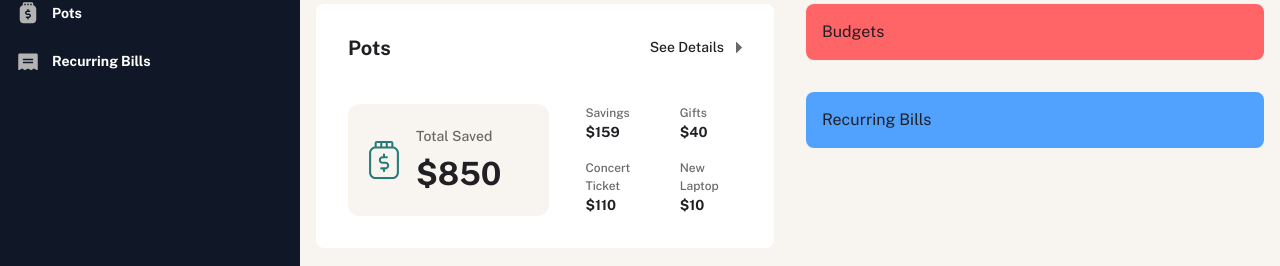
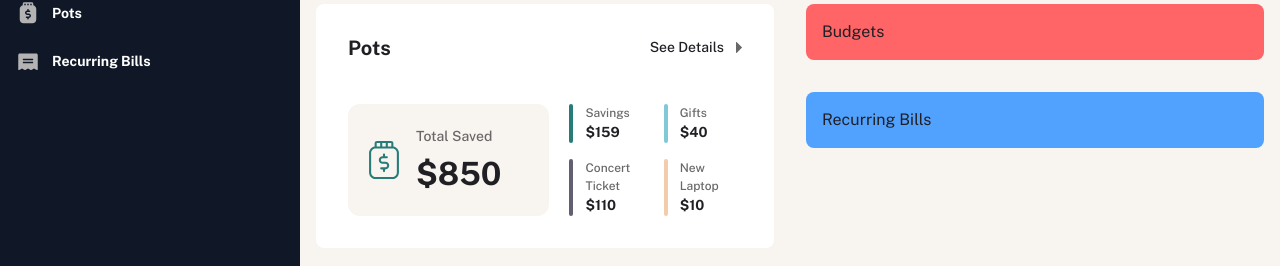
Before and after one commit to thibault-deverge/finance_app, a Next.js app: page /overview in a window 1280 px wide. Shown: the part 257-523 px from the top of the page. Built offline with nearby package versions, Linux system fonts and the light colour scheme.

Commit message:
CardMini component updated

```diff
--- a/components/ui/CardMini.tsx
+++ b/components/ui/CardMini.tsx
@@ -4,10 +4,25 @@ type CardMiniType = {
   color: string;
 };
 
+const getBorderColorClass = (color: string) => {
+  switch (color) {
+    case 'green':
+      return 'before:bg-green';
+    case 'cyan':
+      return 'before:bg-cyan';
+    case 'navy':
+      return 'before:bg-navy';
+    case 'yellow':
+      return 'before:bg-yellow';
+    default:
+      return 'before:bg-gray-500';
+  }
+};
+
 function CardMini({ title, price, color }: CardMiniType) {
   return (
     <div
-      className={`before:bg-${color} relative bg-white pl-4 before:absolute before:top-0 before:left-0 before:h-full before:w-1 before:rounded-full`}
+      className={`${getBorderColorClass(color)} relative bg-white pl-4 before:absolute before:top-0 before:left-0 before:h-full before:w-1 before:rounded-full`}
     >
       <p className="text-preset-5 text-grey-500">{title}</p>
       <p className="text-preset-4-bold text-grey-900">${price}</p>
```
